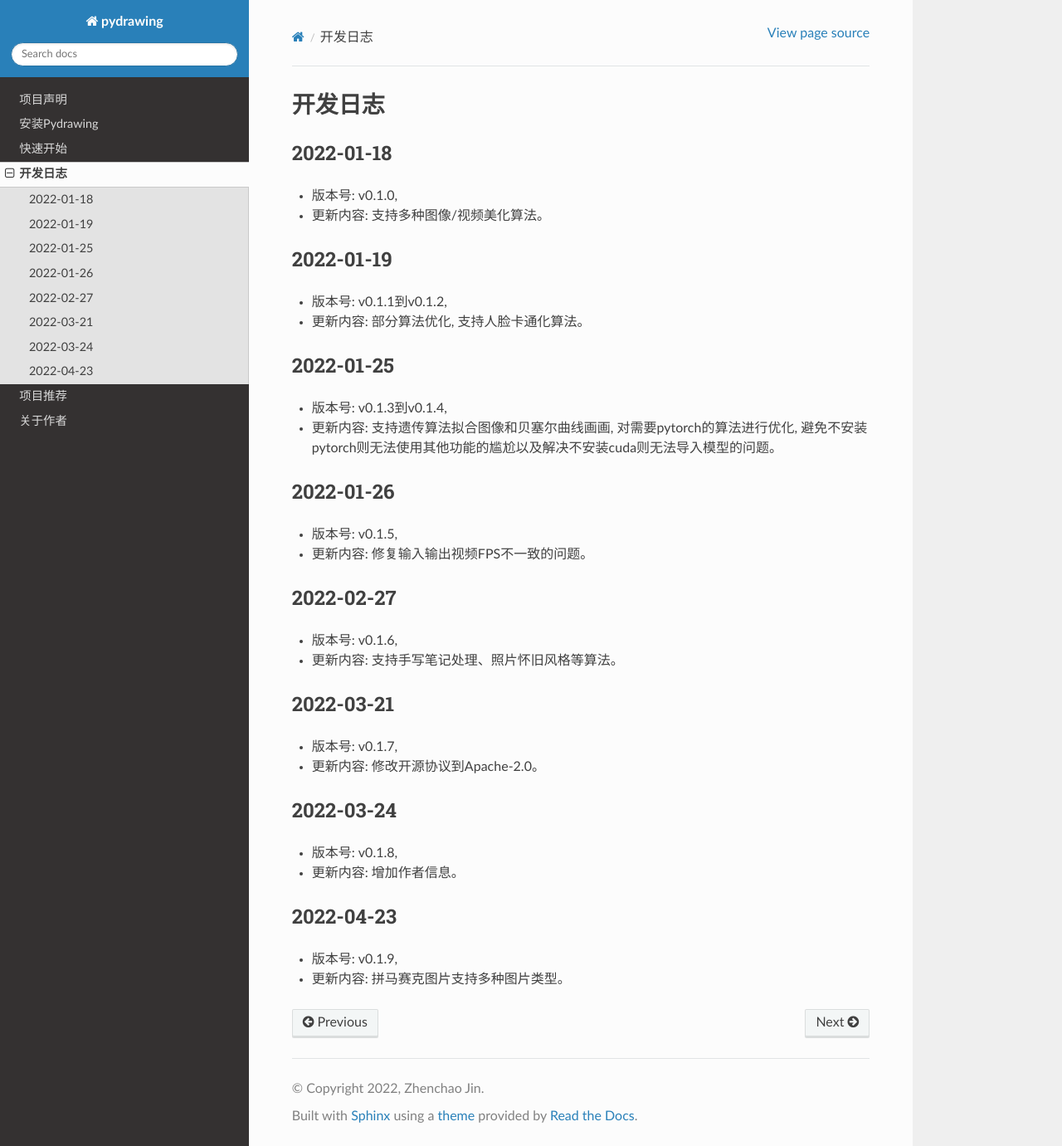
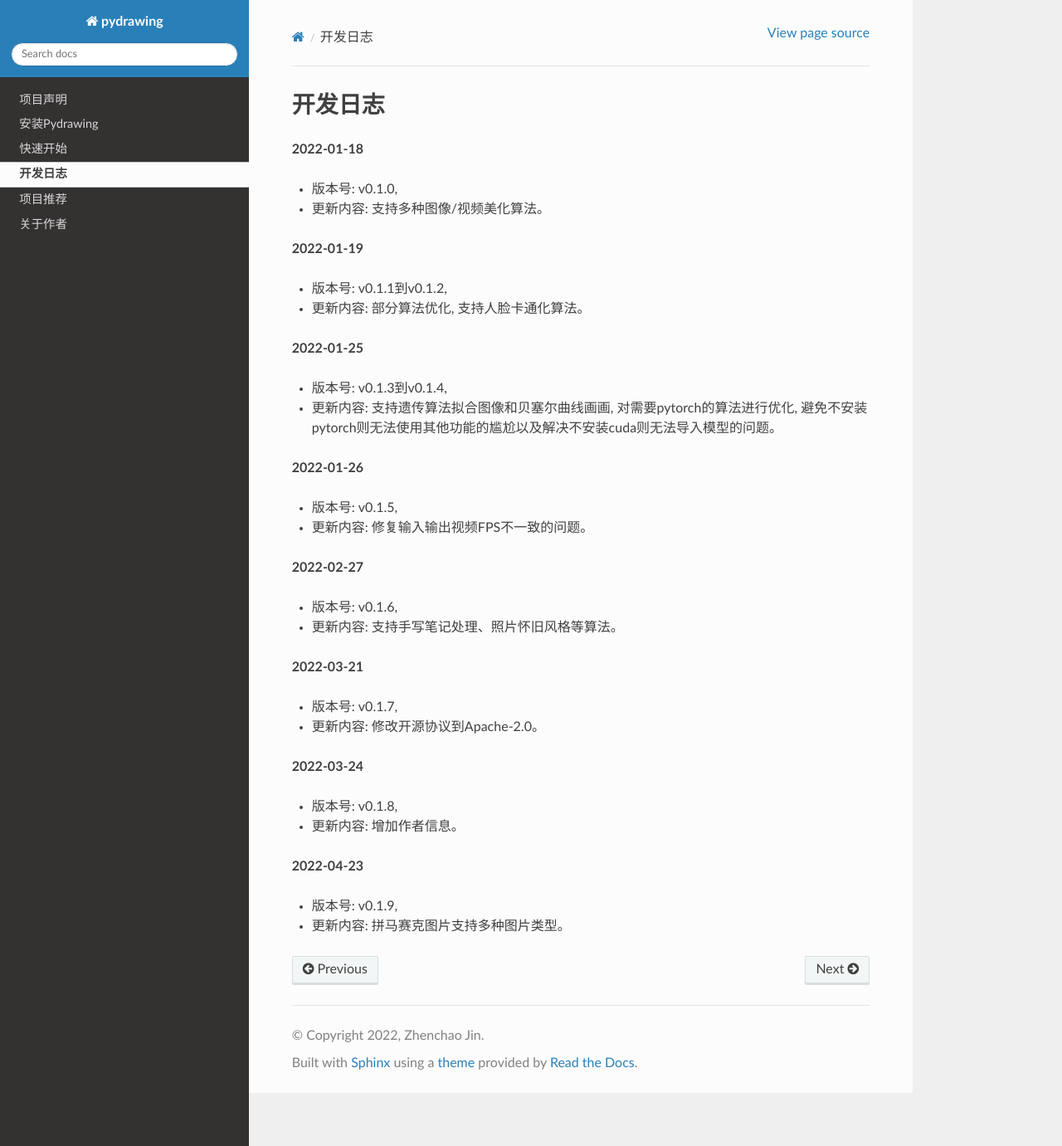
Before and after one commit to CharlesPikachu/pydrawing, a Sphinx documentation site: the page built from docs/Changelog.md, in a window 1280 px wide and 1381 px high. Shown: the whole window at 83% size. Built offline with Sphinx 7.4.7 and the Read the Docs theme 2.0.0, drawn with Linux system fonts in a browser that asks for light colours.

Commit message:
update docs

```diff
--- a/docs/Changelog.md
+++ b/docs/Changelog.md
@@ -1,41 +1,41 @@
 # 开发日志
 
-#### 2022-01-18
+**2022-01-18**
 
 - 版本号: v0.1.0,
 - 更新内容: 支持多种图像/视频美化算法。
 
-#### 2022-01-19
+**2022-01-19**
 
 - 版本号: v0.1.1到v0.1.2,
 - 更新内容: 部分算法优化, 支持人脸卡通化算法。
 
-#### 2022-01-25
+**2022-01-25**
 
 - 版本号: v0.1.3到v0.1.4,
 - 更新内容: 支持遗传算法拟合图像和贝塞尔曲线画画, 对需要pytorch的算法进行优化, 避免不安装pytorch则无法使用其他功能的尴尬以及解决不安装cuda则无法导入模型的问题。
 
-#### 2022-01-26
+**2022-01-26**
 
 - 版本号: v0.1.5,
 - 更新内容: 修复输入输出视频FPS不一致的问题。
 
-#### 2022-02-27
+**2022-02-27**
 
 - 版本号: v0.1.6,
 - 更新内容: 支持手写笔记处理、照片怀旧风格等算法。
 
-#### 2022-03-21
+**2022-03-21**
 
 - 版本号: v0.1.7,
 - 更新内容: 修改开源协议到Apache-2.0。
 
-#### 2022-03-24
+**2022-03-24**
 
 - 版本号: v0.1.8,
 - 更新内容: 增加作者信息。
 
-#### 2022-04-23
+**2022-04-23**
 
 - 版本号: v0.1.9,
 - 更新内容: 拼马赛克图片支持多种图片类型。
```
Also changed, not shown: README.md (+1 -1 lines).
